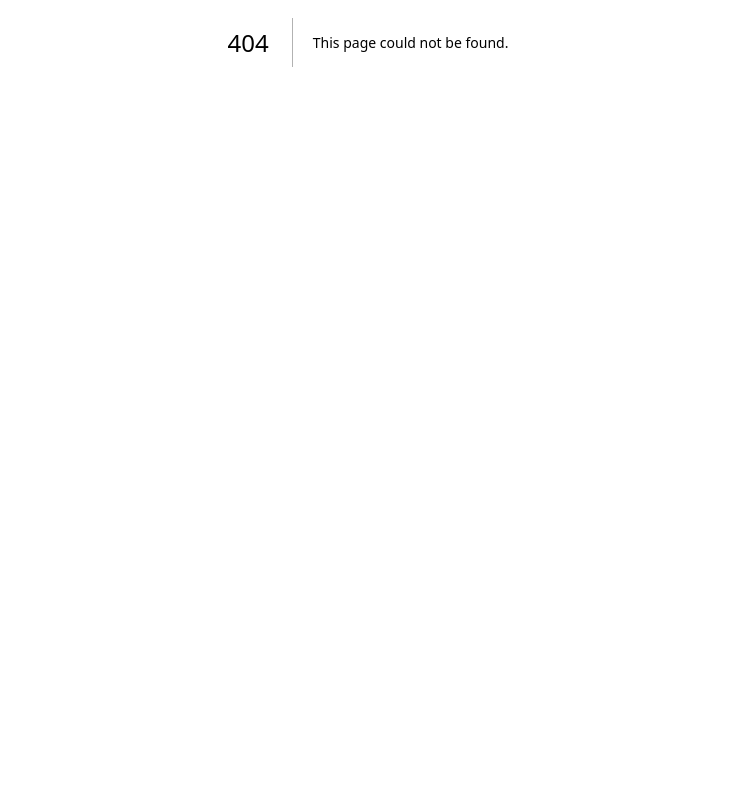
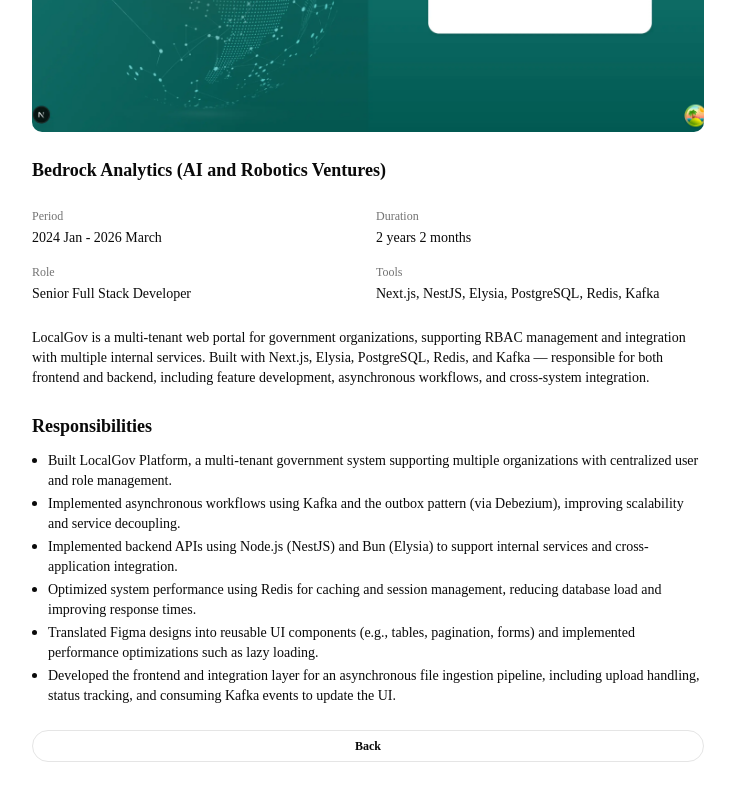
Before and after one commit to monoongs/portfoliov3, a Next.js app: page /projects/bedrock in a window 1280 px wide. Before the commit this address had no page. Shown: the part 358-1158 px from the top of the page, without its empty margins (272-1007 px from the left). Before the commit the page ends 800 px from the top, so only its background shows below. Built offline with nearby package versions, Linux system fonts and the light colour scheme.

Commit message:
feat: add project page

```diff
--- /dev/null
+++ b/app/components/BackButton.tsx
@@ -0,0 +1,20 @@
+'use client';
+
+import { useRouter } from 'next/navigation';
+import { Button } from '@/components/ui/button';
+
+function BackButton() {
+  const router = useRouter();
+
+  return (
+    <Button
+      variant='outline'
+      className='rounded-full text-xs font-bold w-full'
+      onClick={() => router.back()}
+    >
+      Back
+    </Button>
+  );
+}
+
+export default BackButton;
--- a/app/components/CommonDialog.tsx
+++ b/app/components/CommonDialog.tsx
@@ -12,8 +12,17 @@ import { Experience } from '@/app/config';
 type CommonDialogProps = Omit<Experience, 'id' | 'highlights'>;
 
 function CommonDialog(props: CommonDialogProps) {
-  const { images, title, company, period, years, months, tools, description } =
-    props;
+  const {
+    images,
+    title,
+    company,
+    period,
+    years,
+    months,
+    tools,
+    description,
+    responsibilities,
+  } = props;
 
   return (
     <Dialog>
@@ -52,9 +61,16 @@ function CommonDialog(props: CommonDialogProps) {
             ))}
           </div>
 
-          <p className='text-sm text-muted-foreground leading-relaxed'>
-            {description}
-          </p>
+          <p className='text-sm'>{description}</p>
+
+          <h3 className='text-lg font-semibold'>Responsibilities</h3>
+          <ul className='list-disc pl-4'>
+            {responsibilities.map((responsibility, i) => (
+              <li key={i}>
+                <p>{responsibility}</p>
+              </li>
+            ))}
+          </ul>
         </div>
       </DialogContent>
     </Dialog>
--- a/app/components/CommonExperience.tsx
+++ b/app/components/CommonExperience.tsx
@@ -1,7 +1,8 @@
 import Config from '@/app/config';
 import CommonCarousel from '@/app/components/CommonCarousel';
 import { Badge } from '@/components/ui/badge';
-import CommonDialog from '@/app/components/CommonDialog';
+import { Button } from '@/components/ui/button';
+import Link from 'next/link';
 
 type CommonExperienceProps = {
   experienceId: string;
@@ -33,7 +34,14 @@ function CommonExperience({ experienceId }: CommonExperienceProps) {
           </ul>
         </div>
 
-        <CommonDialog {...experience} />
+        <Link href={`/projects/${experience.id}`}>
+          <Button
+            variant='outline'
+            className='rounded-full text-xs font-bold w-full'
+          >
+            View Project
+          </Button>
+        </Link>
       </div>
     </div>
   );
--- a/app/config.ts
+++ b/app/config.ts
@@ -9,6 +9,7 @@ export type Experience = {
   tools: string[];
   highlights: string[];
   description: string;
+  responsibilities: string[];
 };
 
 const experience: Record<string, Experience> = {
@@ -28,6 +29,14 @@ const experience: Record<string, Experience> = {
     ],
     description:
       'LocalGov is a multi-tenant web portal for government organizations, supporting RBAC management and integration with multiple internal services. Built with Next.js, Elysia, PostgreSQL, Redis, and Kafka — responsible for both frontend and backend, including feature development, asynchronous workflows, and cross-system integration.',
+    responsibilities: [
+      'Built LocalGov Platform, a multi-tenant government system supporting multiple organizations with centralized user and role management.',
+      'Implemented asynchronous workflows using Kafka and the outbox pattern (via Debezium), improving scalability and service decoupling.',
+      'Implemented backend APIs using Node.js (NestJS) and Bun (Elysia) to support internal services and cross-application integration.',
+      'Optimized system performance using Redis for caching and session management, reducing database load and improving response times.',
+      'Translated Figma designs into reusable UI components (e.g., tables, pagination, forms) and implemented performance optimizations such as lazy loading.',
+      'Developed the frontend and integration layer for an asynchronous file ingestion pipeline, including upload handling, status tracking, and consuming Kafka events to update the UI.',
+    ],
   },
 };
 
--- /dev/null
+++ b/app/projects/[projectId]/page.tsx
@@ -0,0 +1,68 @@
+import experience from '@/app/config';
+import CommonCarousel from '@/app/components/CommonCarousel';
+import { notFound } from 'next/navigation';
+import BackButton from '@/app/components/BackButton';
+
+async function ProjectPage({
+  params,
+}: {
+  params: Promise<{ projectId: string }>;
+}) {
+  const { projectId } = await params;
+  const project = experience[projectId];
+
+  if (!project) notFound();
+
+  const {
+    images,
+    title,
+    company,
+    period,
+    years,
+    months,
+    tools,
+    description,
+    responsibilities,
+  } = project;
+
+  return (
+    <div className='flex flex-col gap-6 w-full max-w-2xl mx-auto pt-28 pb-10'>
+      <CommonCarousel slides={images} />
+
+      <div>
+        <h1 className='text-lg font-bold'>{company}</h1>
+      </div>
+
+      <div className='grid grid-cols-2 gap-4'>
+        {[
+          { label: 'Period', value: period },
+          { label: 'Duration', value: `${years} years ${months} months` },
+          { label: 'Role', value: title },
+          { label: 'Tools', value: tools.join(', ') },
+        ].map(({ label, value }) => (
+          <div key={label} className='flex flex-col gap-1'>
+            <span className='text-xs text-muted-foreground'>{label}</span>
+            <span className='text-sm font-medium'>{value}</span>
+          </div>
+        ))}
+      </div>
+
+      <p className='text-sm'>{description}</p>
+
+      <div className='flex flex-col gap-2'>
+        <h3 className='text-lg font-semibold'>Responsibilities</h3>
+        <ul className='list-disc pl-4'>
+          {responsibilities.map((item, i) => (
+            <li key={i}>
+              <p className='text-sm'>{item}</p>
+            </li>
+          ))}
+        </ul>
+      </div>
+
+      <BackButton />
+    </div>
+  );
+}
+
+export default ProjectPage;
```
